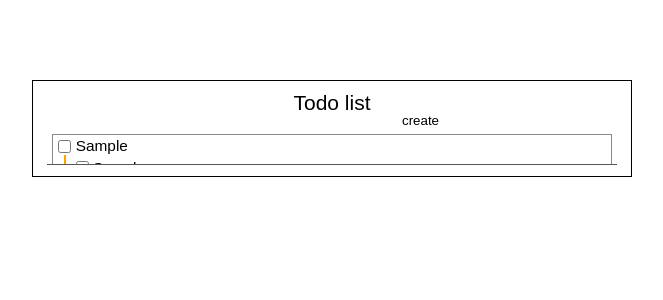
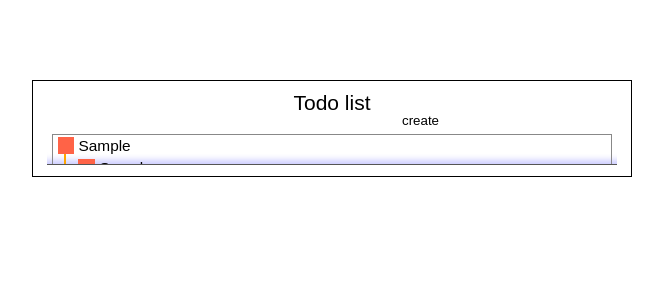
Before and after one commit to Urfeen/todo-lilst, a React (Create React App) app: page / in a window 1280 px wide. Both pictures are taken after typing "Sample" into the empty fields and a click on the button "create". Shown: the top 300 px of the page, without its empty margins (308-971 px from the left). Built offline with nearby package versions, Linux system fonts and the light colour scheme.

Commit message:
feat: custom checkbox

```diff
--- a/src/App.jsx
+++ b/src/App.jsx
@@ -18,9 +18,11 @@ const App = () => {
 // max-height of li
 // high-light hovered task
 // close-open with tap on li - hight light animation
-// remake li structure
 // work on styles
 // add bg particles
 // footer
+// change task done handler
+// draw check
+// li focus
 
 export default App;
--- a/src/common-styles.scss
+++ b/src/common-styles.scss
@@ -2,9 +2,6 @@ body {
   font-family: Arial, "Helvetica Neue", Helvetica, sans-serif;
 }
 
-// ============BUTTONS============
-
-// <button/>
 button.btn_cross {
   position: relative;
   background-color: rgba(0, 0, 0, 0);
@@ -30,8 +27,3 @@ button.btn_cross {
     transform: scale(1.1);
   }
 }
-
-// ============CHECKBOX============
-
-input.checkbox {
-}
--- /dev/null
+++ b/src/components/InputCheckbox/InputCheckbox.jsx
@@ -0,0 +1,18 @@
+import { memo } from "react";
+import "./InputCheckbox.scss";
+
+const InputCheckbox = ({ defaultChecked, onChange: action }) => {
+  return (
+    <div className="check">
+      <input
+        defaultChecked={defaultChecked}
+        onChange={typeof action === 'function' ? action : ''}
+        type="checkbox"
+        className="check__input"
+      />
+      <span className="check__box"></span>
+    </div>
+  );
+}
+
+export default memo(InputCheckbox);
--- /dev/null
+++ b/src/components/InputCheckbox/InputCheckbox.scss
@@ -0,0 +1,33 @@
+.check {
+  padding: 0px 0px 1.2rem 1.2rem;
+  &__input {
+    position: absolute;
+    -webkit-appearance: none;
+    -moz-appearance: none;
+    appearance: none;
+  }
+  &__box {
+    position: absolute;
+    width: 1.2rem;
+    height: 1.2rem;
+    background-color: tomato; // off
+    margin: 0px 0px 0px -1.2rem;
+  }
+
+  &__input:checked + &__box {
+    background-color: green; // on
+  }
+  &__input:focus + &__box {
+    background-color: black; // off-focused
+  }
+  &__input:checked:focus + &__box {
+    background-color: yellow; // on-focused
+  }
+
+  &__input:disabled + &__box {
+    background-color: green; // off-disabled
+  }
+  &__input:checked:disabled + &__box {
+    background-color: yellow; // on-disabled
+  }
+}
--- a/src/components/TasksList/ListItem.jsx
+++ b/src/components/TasksList/ListItem.jsx
@@ -2,19 +2,11 @@ import { useRef, useState, memo } from 'react';
 import classNames from 'classnames';
 import moment from 'moment';
 import DeleteButton from '../DeleteButton/DeleteButton.jsx';
+import InputCheckbox from '../InputCheckbox/InputCheckbox.jsx';
 
 const ListItem = ({ id, done, taskText, changeTaskStatusHandler, deleteTaskHandler, creationDate }) => {
   const [isExpanded, setIsExpanded] = useState(false);
-  // const [textExpand, setTextExpand] = useState(false);
-  // const [textScroll, setTextScroll] = useState(false);
 
-  const liClasses = classNames(
-    'tasks-list__item list-item',
-    {
-      'list-item_done': done,
-      // 'list-item_text-expand': textExpand,
-      // 'list-item_text-scroll': textScroll
-    });
   const moreClasses = classNames(
     'list-item__more',
     {
@@ -31,27 +23,21 @@ const ListItem = ({ id, done, taskText, changeTaskStatusHandler, deleteTaskHandl
   const onMouseEnterHandler = () => {
     if (mouseLeaveTimeoutId.current) clearTimeout(mouseLeaveTimeoutId.current);
 
-    mouseEnterTimeoutId.current = setTimeout(() => {
-      // setTextScroll(true);
-    }, EXPAND_DURATION);
+    mouseEnterTimeoutId.current = setTimeout(() => { }, EXPAND_DURATION);
 
     setIsExpanded(true);
-    // setTextExpand(true);
   }
   const onMouseLeaveHandler = () => {
     if (mouseEnterTimeoutId.current) clearTimeout(mouseEnterTimeoutId.current);
 
-    mouseLeaveTimeoutId.current = setTimeout(() => {
-      // setTextExpand(false);
-    }, EXPAND_DURATION);
+    mouseLeaveTimeoutId.current = setTimeout(() => { }, EXPAND_DURATION);
 
     setIsExpanded(false);
-    // setTextScroll(false);
   }
 
   return (
     <li
-      className={liClasses}
+      className='tasks-list__item list-item'
       onMouseEnter={onMouseEnterHandler}
       onMouseLeave={onMouseLeaveHandler}
       style={{
@@ -61,13 +47,11 @@ const ListItem = ({ id, done, taskText, changeTaskStatusHandler, deleteTaskHandl
 
       <div ref={liPrimaryAreaRef} className="list-item__primary-area">
         <div className="list-item__paper">
-          <div className="list-item__task">
+          <div className={classNames('list-item__task', { 'list-item__task_done': done })}>
             <div className="list-item__checkbox">
-              <input
+              <InputCheckbox
                 defaultChecked={done}
                 onChange={() => changeTaskStatusHandler(id)}
-                type="checkbox"
-                className="checkbox"
               />
 
               <svg width="100%" height={30}>
@@ -80,11 +64,9 @@ const ListItem = ({ id, done, taskText, changeTaskStatusHandler, deleteTaskHandl
               <ul className="list-item__subtasks">
                 <li className="list-item__task">
                   <div className="list-item__checkbox">
-                    <input
+                    <InputCheckbox
                       defaultChecked={done}
                       onChange={() => changeTaskStatusHandler(id)}
-                      type="checkbox"
-                      className="checkbox"
                     />
                   </div>
                   <div className="list-item__task-content">
@@ -93,11 +75,9 @@ const ListItem = ({ id, done, taskText, changeTaskStatusHandler, deleteTaskHandl
                 </li>
                 <li className="list-item__task">
                   <div className="list-item__checkbox">
-                    <input
+                    <InputCheckbox
                       defaultChecked={done}
                       onChange={() => changeTaskStatusHandler(id)}
-                      type="checkbox"
-                      className="checkbox"
                     />
                   </div>
                   <div className="list-item__task-content">
@@ -112,7 +92,7 @@ const ListItem = ({ id, done, taskText, changeTaskStatusHandler, deleteTaskHandl
 
       <div ref={liMoreRef} className={moreClasses}>
         <DeleteButton text="text" /*onClick={() => deleteTaskHandler(id)}*/ />
-        <span> Start - {moment(creationDate).format('DD.MM.YY')}</span>
+        <span>Start - {moment(creationDate).format('DD.MM.YY')}</span>
       </div>
 
     </li >
--- a/src/components/TasksList/TasksList.scss
+++ b/src/components/TasksList/TasksList.scss
@@ -1,6 +1,5 @@
 .tasks-list {
   width: 100%;
-  overflow: auto;
 
   .list-item {
     position: relative;
@@ -15,15 +14,9 @@
     flex-direction: column;
     justify-content: space-between;
 
-    box-shadow: 0px -3px 6px 1px rgba(0, 0, 255, 0.2);
+    box-shadow: inset 0px -10px 6px -6px rgba(0, 0, 255, 0.2);
 
     transition: height 0.2s ease;
-
-    &_done {
-      span {
-        text-decoration: line-through;
-      }
-    }
 
     &__primary-area {
     }
@@ -36,10 +29,14 @@
     }
     &__task {
       display: flex;
+      &_done {
+        text-decoration: line-through;
+      }
     }
 
     &__task-content {
-      max-width: calc(100% - 1.3rem);
+      flex-grow: 1;
+      max-width: calc(100% - 1.5rem);
 
       span {
         white-space: pre-wrap;
@@ -50,7 +47,7 @@
     }
     &__checkbox {
       margin: 0px 0.3rem 0px 0px;
-      max-width: 1rem;
+      max-width: 1.2rem;
       input {
         margin: 0.2rem 0px 0px 0px;
       }
```
